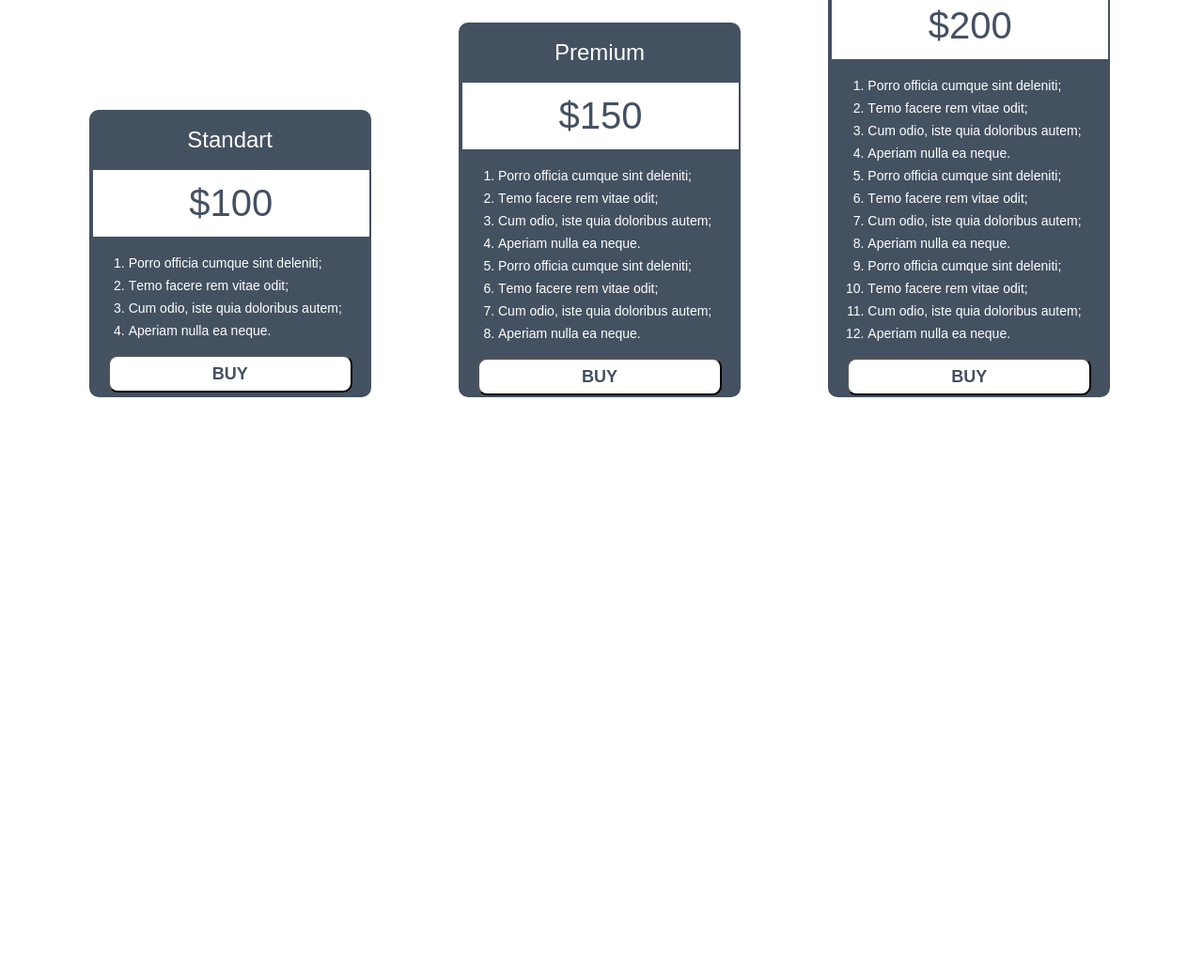
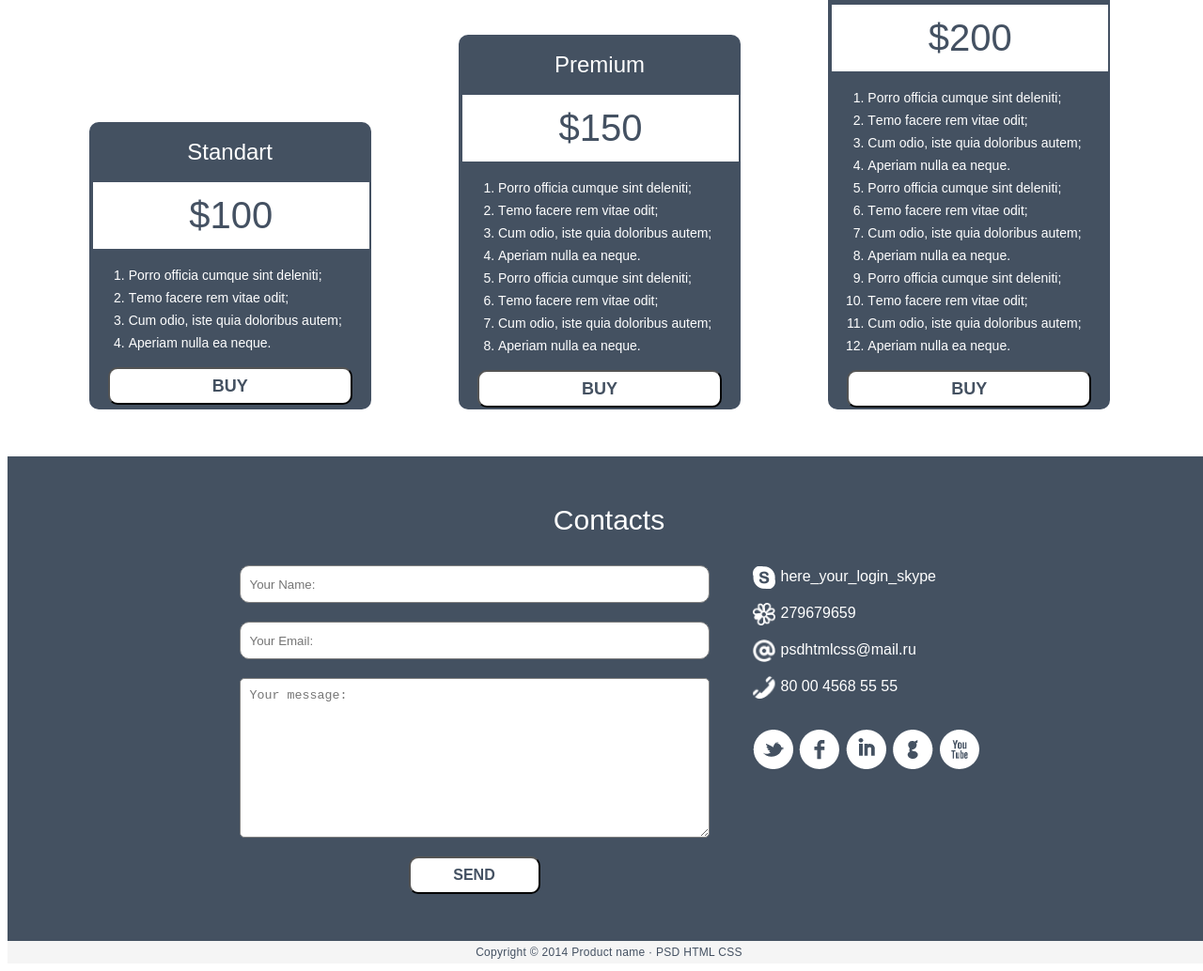
Before and after one commit to banderulez/repo-git, a plain HTML site: page project/index.html in a window 1280 px wide. Shown: the part 2246-3280 px from the top of the page at 94% size. Before the commit the page ends 2727 px from the top, so only its background shows below. Drawn offline with Linux system fonts and the light colour scheme.

Commit message:
add footer

```diff
--- a/project/css/style.css
+++ b/project/css/style.css
@@ -179,8 +179,9 @@ body {
   }
 .screenshots {
   padding: 50px;
-  width: 1280px;
-  height: 487px;
+  width: 100%;
+/*  height: 487px;*/
+    height: 100%;
   box-sizing: border-box;
 }
 .screenshots-wrp {
@@ -238,6 +239,7 @@ body {
   width: 100%;
   background-color: #f5f5f5;
   min-height: 424px;
+  box-sizing: border-box;
   }
 .reviews-title {
   display: block;
@@ -308,6 +310,7 @@ body {
   box-sizing: border-box;
   min-height: 656px;
 /*  background-color: #f5f5f5;*/
+
 }
 .prices-title {
     display: block;
@@ -324,6 +327,7 @@ body {
     width: 100%;
 /*    flex-wrap: wrap;*/
     align-items: flex-end;
+    box-sizing: border-box;
 }
 .prices-box {
     background-color: #445161;
@@ -385,3 +389,192 @@ body {
     background-color: navy;
     color: aliceblue;
 }
+
+.footer {
+  display: flex;
+  flex-wrap: wrap;
+  justify-content: center;
+  width: 100%;
+  padding: 50px;
+  background-color: #445161;
+  box-sizing: border-box;
+}
+.footer-title {
+  display: block;
+  width: 100%;
+  margin: 0 0 30px 0;
+  font-family: Arial;
+  color:  #ffffff;
+  font-size: 30px;
+  font-weight: 400;
+  line-height: 36px;
+  text-align: center;
+}
+.footer-form {
+  display: flex;
+  flex-wrap: wrap;
+  justify-content: center;
+  width: 500px;
+  margin: 0 46px 0 0;
+}
+.footer-form input[type="text"],
+.footer-form input[type="email"],
+.footer-form textarea {
+  width: 100%;
+  height: 40px;
+  margin: 0 0 20px 0;
+  padding: 10px;
+  box-sizing: border-box;
+  border: 1px solid gray;
+  border-radius: 10px;
+  background-color:  #ffffff;
+  outline: none;
+
+}
+.footer-form input[type="text"],
+.footer-form input[type="email"]
+{
+  text-transform: capitalize;
+}
+.footer-form input[type="text"]:hover,
+.footer-form input[type="email"]:hover,
+.footer-form textarea:hover {
+  background-color: #f5f5f5;
+  border-color: white;
+}
+
+
+.footer-form textarea {
+  width: 500px;
+  height: 170px;
+  border: 1px solid gray;
+  border-radius: 5px;
+  background-color:  #ffffff;
+  outline: none;
+}
+
+/*
+input[placeholder],
+textarea[placeholder] {
+  text-overflow:ellipsis;
+  color:  #445162;
+  font-size: 16px;
+  font-weight: 400;
+  line-height: 24px;
+  text-align: left;
+}
+*/
+
+.footer-form input[type="submit"] {
+  border-radius: 10px;
+  background-color:  #ffffff;
+  width: 140px;
+  height: 40px;
+  text-transform: uppercase;
+  color:  #445162;
+  font-size: 16px;
+  font-weight: 700;
+  line-height: 24px;
+  text-align: center;
+  outline: none;
+}
+
+.footer-form input[type="submit"]:hover {
+  background-color: #445161;
+  color: aliceblue;
+}
+
+.footer-form input[type="submit"]:active {
+   background-color: navy;
+   color: aliceblue;
+}
+
+/*
+.footer-contacts {
+  width: 240px;
+  height: 300px;
+  background-color: white;
+}
+*/
+.footer-contacts {
+  width: 241px;
+  margin: 0;
+  box-sizing: border-box;
+/*  border: 1px solid black;*/
+  color: rgb(255, 255, 255);
+}
+
+.footer-contacts-link {
+  display: block;
+  margin: 0 0 15px 0;
+  padding: 0 0 0 30px;
+  position: relative;
+  font-size: 16px;
+  line-height: 1.5;
+  text-align: left;
+}
+
+.footer-contacts-link:last-of-type {
+  margin: 0 0 32px 0;
+}
+
+.footer-contacts-link:before {
+  content: "";
+  display: block;
+  width: 24px;
+  height: 24px;
+  box-sizing: border-box;
+
+  background-position: center;
+  background-repeat: no-repeat;
+  background-size: cover;
+  position: absolute;
+  top: 1px;
+  left: 0;
+}
+
+.footer-contacts-link:nth-of-type(1):before {
+  background-image: url('../img/skype_icon_319.png');
+}
+
+.footer-contacts-link:nth-of-type(2):before {
+  background-image: url('../img/icq_icon_324.png');
+}
+
+.footer-contacts-link:nth-of-type(3):before {
+  background-image: url('../img/email_icon_332.png');
+}
+
+.footer-contacts-link:nth-of-type(4):before {
+  background-image: url('../img/phone_icon_337.png');
+}
+
+
+.footer-contacts-icons {
+  display: flex;
+  justify-content: space-between;
+  box-sizing: border-box;
+  }
+
+.footer-contacts-net {
+  display: block;
+  width: 42px;
+  height: 42px;
+  box-sizing: border-box;
+/*  border: 1px solid #fff;*/
+}
+
+.copyright {
+  display: block;
+  text-align: center;
+  width: 100%;
+  height: 100%;
+  background-color: #f5f5f5;
+  font-size: 12px;
+  line-height: 24px;
+  font-weight: 400;
+  letter-spacing: 0.025em;
+  color: #445162;
+  box-sizing: border-box;
+  align-items: center;
+}
--- a/project/index.html
+++ b/project/index.html
@@ -155,6 +155,32 @@
                 </div>
             </div>
         </section>
+        <section class="footer">
+            <span class="footer-title">Contacts</span>
+            <form class="footer-form" action="#" method="post">
+                <input type="text" placeholder="Your name:">
+                <input type="email" placeholder="Your email:">
+                <textarea placeholder="Your message:"></textarea>
+                <input type="submit" value="send">
+            </form>
+            <div class="footer-contacts">
+                <span class="footer-contacts-link">here_your_login_skype</span>
+                <span class="footer-contacts-link">279679659</span>
+                <span class="footer-contacts-link">psdhtmlcss@mail.ru</span>
+                <span class="footer-contacts-link">80 00 4568 55 55</span>
+                <div class="footer-contacts-icons">
+                    <a href="#" class="footer-contacts-net"><img src="img/twitter.png" alt="logo"></a>
+                    <a href="#" class="footer-contacts-net"><img src="img/facebook.png" alt="logo"></a>
+                    <a href="#" class="footer-contacts-net"><img src="img/in.png" alt="logo"></a>
+                    <a href="#" class="footer-contacts-net"><img src="img/google.png" alt="logo"></a>
+                    <a href="#" class="footer-contacts-net"><img src="img/youtoob.png" alt="logo"></a>
+                </div>
+            </div>
+
+        </section>
+        <footer>
+            <span class="copyright">Copyright © 2014 Product name · PSD HTML CSS</span>
+        </footer>
     </div>
 </body>
 
```
Also changed, not shown: project/img/email_icon_332.png (added), project/img/facebook.png (added), project/img/google.png (added), project/img/icq_icon_324.png (added), project/img/in.png (added), project/img/phone_icon_337.png (added), project/img/skype_icon_319.png (added), project/img/twitter.png (added), project/img/youtoob.png (added).
